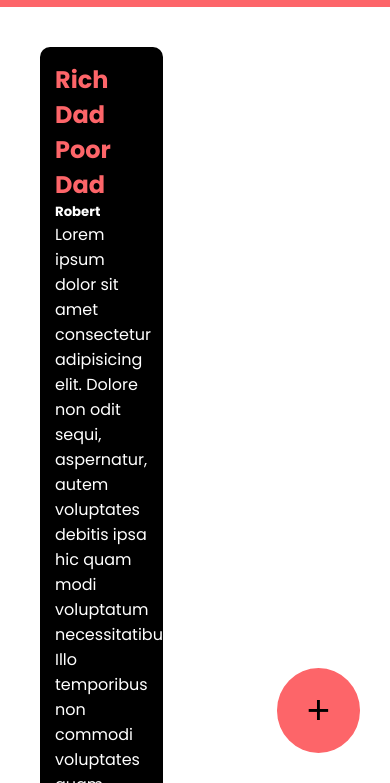
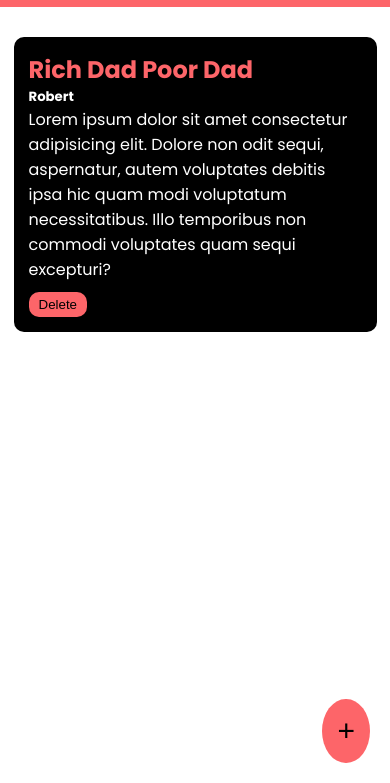
Before and after one commit to harshacp916/Booksky, a plain HTML site: page index.html in a window 390 px wide. Shown: the part 61-844 px from the top of the page. Drawn offline with Linux system fonts and the light colour scheme.

Commit message:
Update style.css

```diff
--- a/style.css
+++ b/style.css
@@ -122,6 +122,40 @@
 .popup-box input:focus{
     outline: none;
 }
+@media (max-width: 768px) {
+    /* Adjust popup box dimensions and positioning */
+    .popup-box {
+        width: 90%;
+        left: 5%;
+        top: 10%;
+    }
+
+    /* Adjust book container dimensions */
+    .book-container {
+        width: 90%;
+        margin: 20px auto;
+    }
+
+    /* Adjust container layout */
+    .container {
+        display: flex;
+        flex-direction: column;
+        align-items: center;
+    }
+
+    /* Add button adjustment */
+    .add-button {
+        bottom: 20px;
+        right: 20px;
+        padding: 15px;
+        font-size: 30px;
+    }
+
+    /* Optional visibility tweaks for the overlay */
+    .popup-overlay {
+        height: 100vh;
+    }
+}
 .popup-box textarea:focus{
     outline: none;
 }
```
